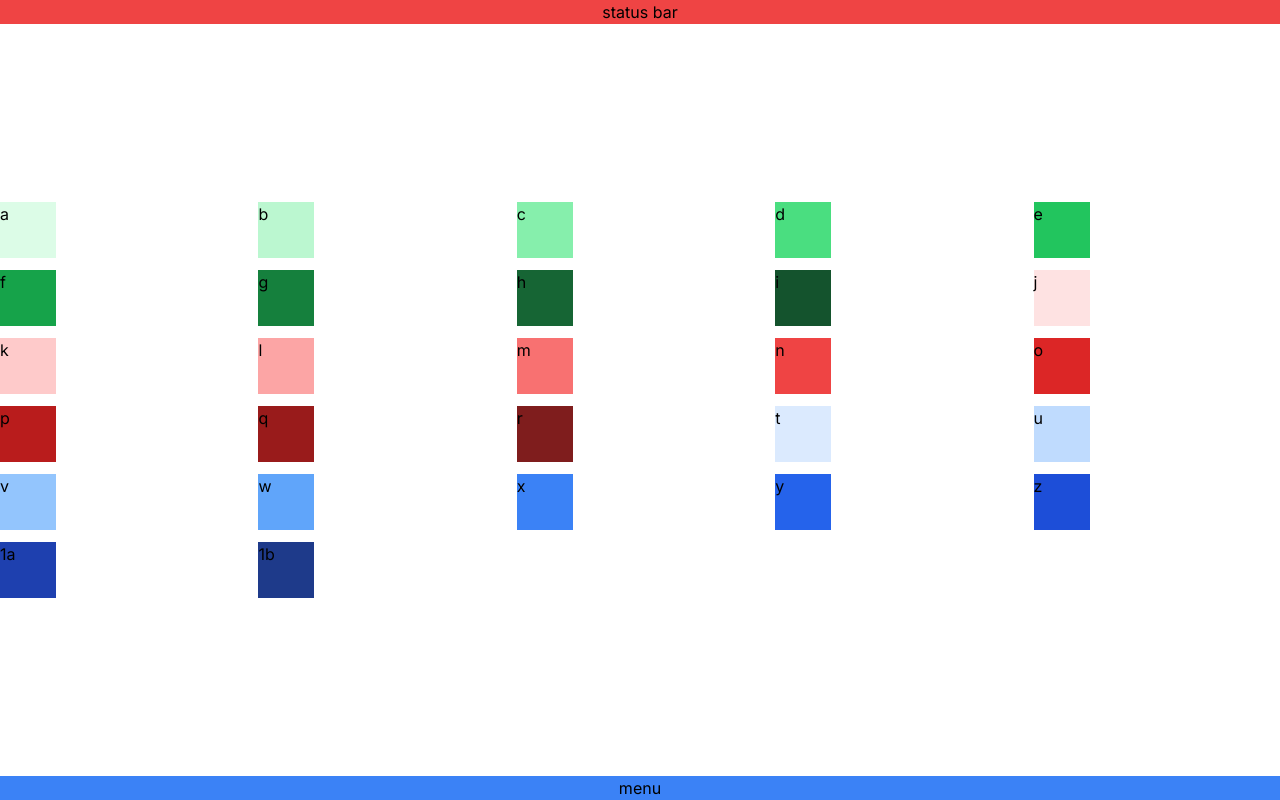
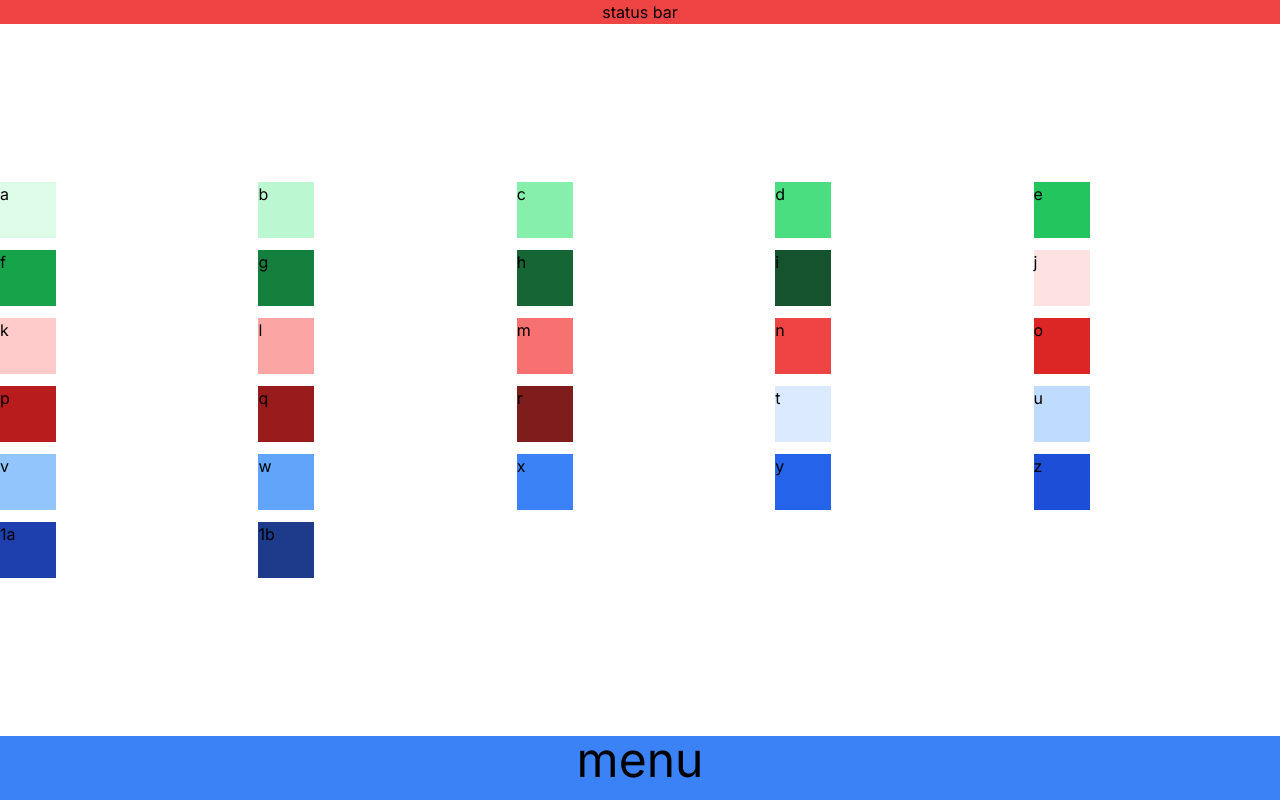
Before and after one commit to qhc99/TabletOS, a Next.js app: page / in a window 1280 px wide. Built offline with nearby package versions, Linux system fonts and the light colour scheme.

Commit message:
menu size

```diff
--- a/src/app/page.tsx
+++ b/src/app/page.tsx
@@ -52,7 +52,7 @@ function DeliciousOS() {
         <div className="bg-blue-800 h-14 w-14">1a</div>
         <div className="bg-blue-900 h-14 w-14">1b</div>
       </div>
-      <div className="sticky bottom-0 bg-blue-500 w-screen text-center">menu</div>
+      <div className="sticky bottom-0 bg-blue-500 w-screen text-center h-16 text-5xl">menu</div>
     </div>
   );
 }
```
